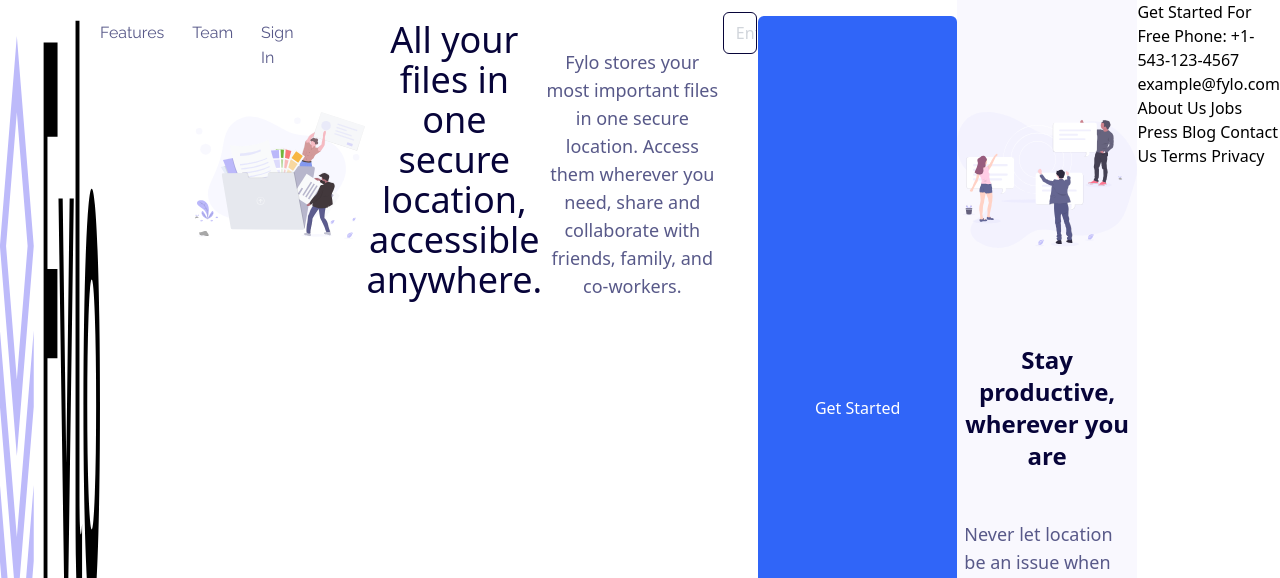
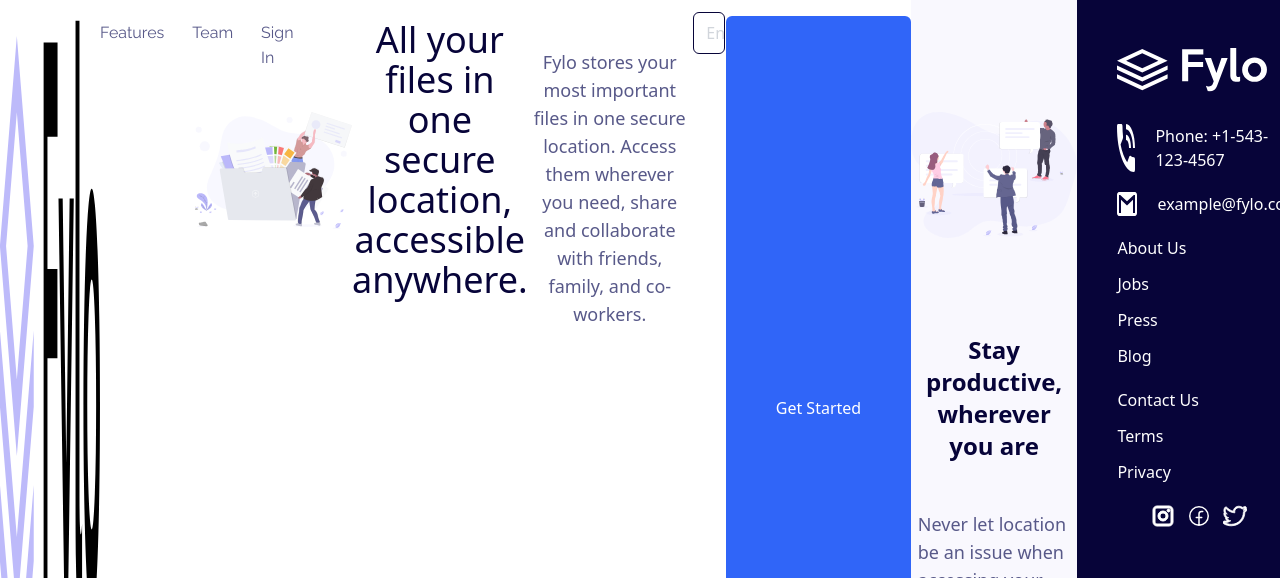
Before and after one commit to jhonalexispb/reto-7, a plain HTML site: page index.html in a window 1280 px wide. Shown: the top 578 px of the page. Drawn offline with nearby package versions, Linux system fonts and the light colour scheme.

Commit message:
implementacion del footer

```diff
--- a/index.html
+++ b/index.html
@@ -129,25 +129,66 @@
 </div>
 
 
+<footer class="bg-[#070439] text-white pt-12 pl-10">
+  <img class="mb-8" width="150" src="/images/logo2.svg" alt="logo" />
+  <div>
+    <div class="flex ">
+      <img  src="/images/icon-phone.svg" />
+      <p class="ml-5">
+        Phone: +1-543-123-4567
+      </p>
+    </div>
+    <div class="flex mt-5 mb-5">
+      <img src="/images/icon-email.svg" />
+      <p class="ml-5 ">
+        example@fylo.com
+      </p>
+    </div>
 
+    <nav class="flex mb-5">
+      <ul class="flex flex-col gap-3">
+        <li>
+          <a href="#">About Us</a>
+        </li>
+        <li>
+          <a href="#">Jobs</a>
+        </li>
+        <li>
+          <a href="#">Press</a>
+        </li>
+        <li>
+          <a href="#">Blog</a>
+        </li>
+      </ul>
+    </nav>
 
+    <nav class="flex mb-5">
+      <ul class="flex flex-col gap-3">
+        <li>
+          <a href="#">Contact Us</a>
+        </li>
+        <li>
+          <a href="#">Terms</a>
+        </li>
+        <li>
+          <a href="#">Privacy</a>
+        </li>
+      </ul>
+    </nav>
 
-Get Started For Free
+    <div>
 
-Phone: +1-543-123-4567
-example@fylo.com
+    </div>
+  </div>
 
-About Us
-Jobs
-Press
-Blog
+  <div class="flex gap-3 mx-auto justify-center">
+    <img  width="24" src="/images/inst.svg" />
+    <img  width="24" src="/images/fb.svg" />
+    <img  width="24" src="/images/twtt.svg" />
+  </div>
 
-Contact Us
-Terms
-Privacy
+</footer>
 
-<footer>
-</footer>
 </body>
 
 </html>
```
Also changed, not shown: images/fb.svg (added), images/inst.svg (added), images/logo2.svg (added), images/twtt.svg (added).
